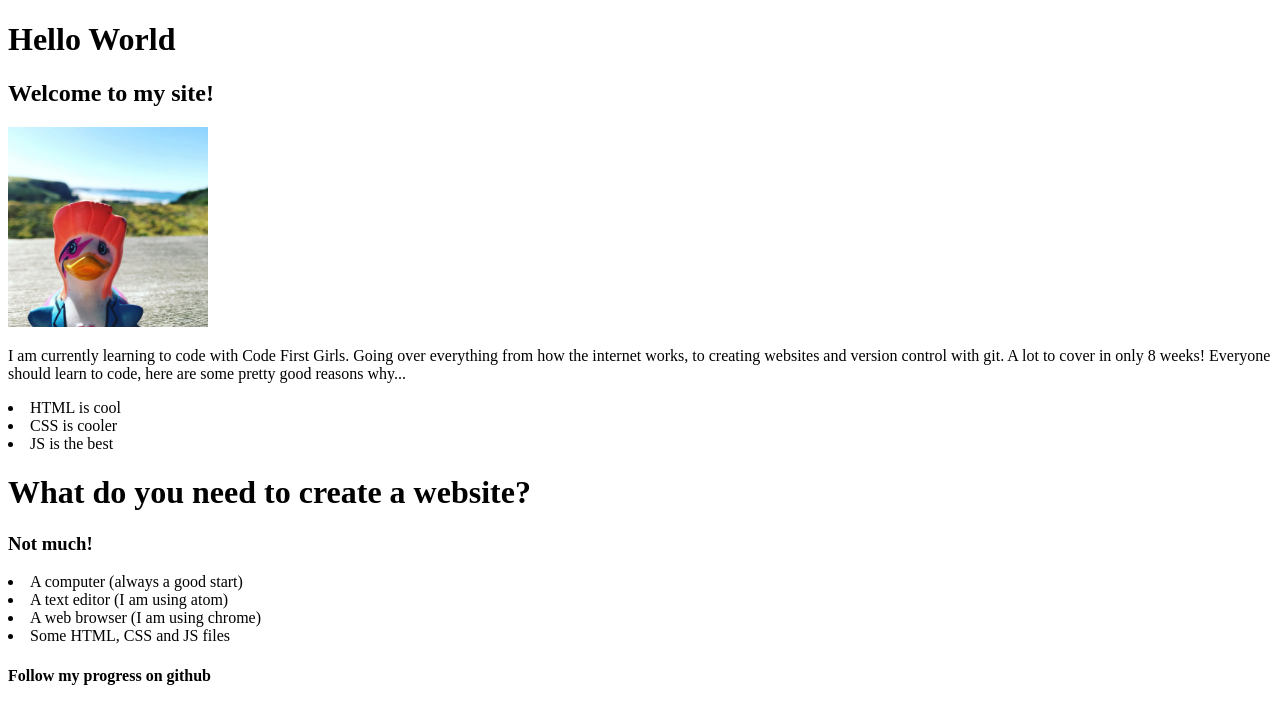
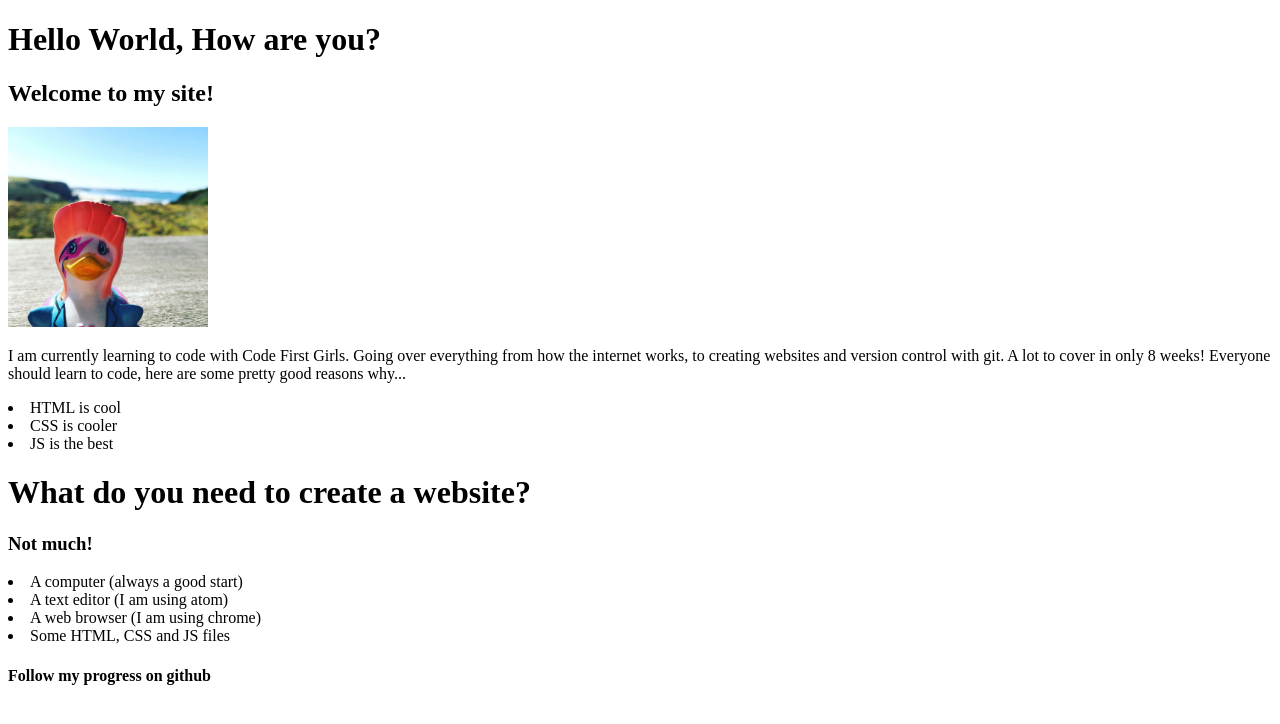
Before and after one commit to RSnape5199/git-hub-, a plain HTML site: page index.html in a window 1280 px wide. Drawn offline with Linux system fonts and the light colour scheme.

Commit message:
How are you? application
Changed 'Hello World' to 'Hello World, How are you?'

```diff
--- a/index.html
+++ b/index.html
@@ -1,7 +1,7 @@
 <!DOCTYPE html>
 <html>
   <body>
-    <h1>Hello World</h1>
+    <h1>Hello World, How are you? </h1>
 <h2>Welcome to my site!</h2>
 <img src= "./duck.jpg" alt="A local image" width= "200px">
 
```
